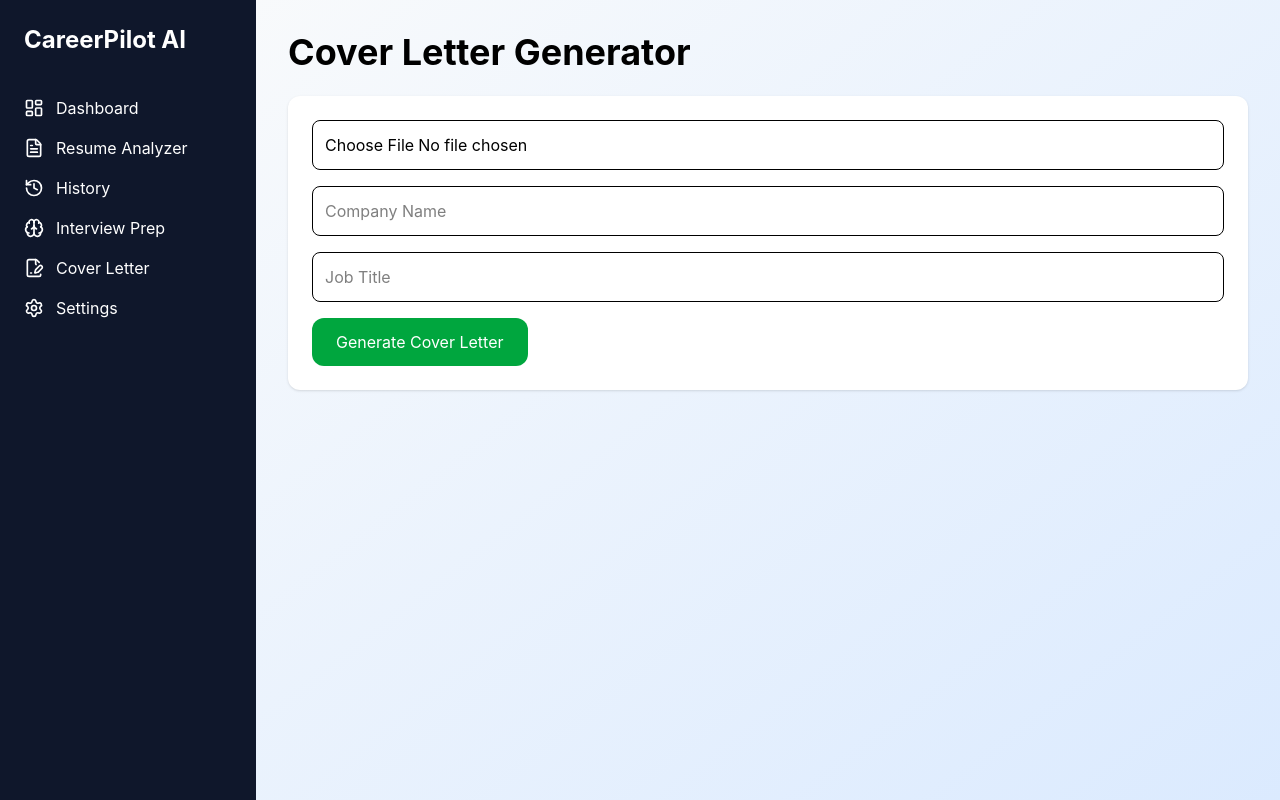
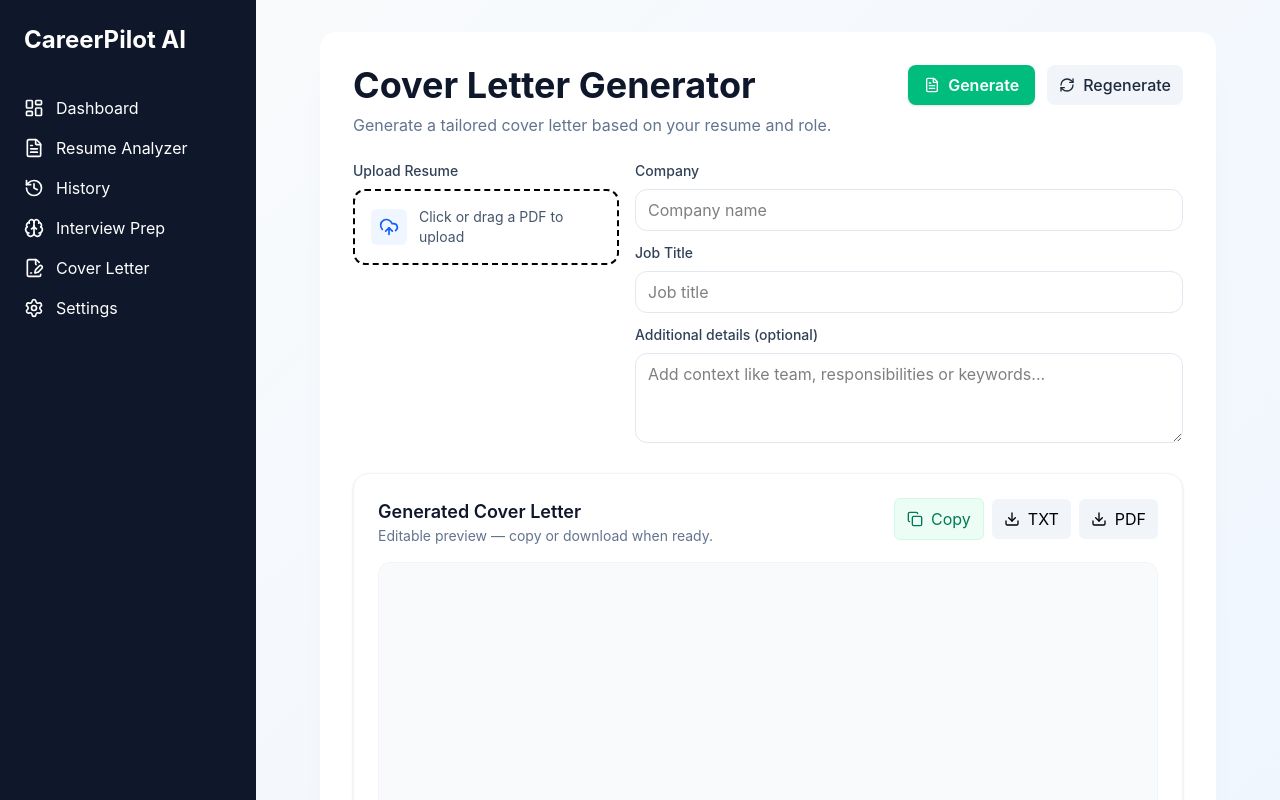
Before and after one commit to Arushi2505/AI-Resume-Analyzer, a React app in the folder frontend/: page /cover-letter in a window 1280 px wide. Shown: the top 800 px of the page. Built offline with nearby package versions, Linux system fonts and the light colour scheme; the HTML template or start-up script is replaced by a standard one.

Commit message:
Redesign Cover Letter UI

```diff
--- a/frontend/src/pages/CoverLetter.jsx
+++ b/frontend/src/pages/CoverLetter.jsx
@@ -1,22 +1,20 @@
-import { useState } from "react";
+import { useRef, useState } from "react";
 import axios from "axios";
+import { motion } from "framer-motion";
+import { UploadCloud, FileText, Copy, Download, RefreshCw, Loader2 } from "lucide-react";
 
 function CoverLetter() {
 
-  const [company, setCompany] =
-    useState("");
-
-  const [jobTitle, setJobTitle] =
-    useState("");
-
-  const [letter, setLetter] =
-    useState("");
+  const [company, setCompany] = useState("");
+  const [jobTitle, setJobTitle] = useState("");
+  const [extraJD, setExtraJD] = useState("");
+  const [letter, setLetter] = useState("");
+  const [loading, setLoading] = useState(false);
+  const fileRef = useRef(null);
 
   const generateLetter = async () => {
 
-  const resume =
-    document.getElementById("resumeFile")
-    ?.files?.[0];
+    const resume = document.getElementById("resumeFile")?.files?.[0];
 
     if (!resume) {
       alert("Please upload your resume.");
@@ -30,218 +28,137 @@ function CoverLetter() {
 
     const formData = new FormData();
 
-  formData.append(
-    "resume",
-    resume
-  );
+    formData.append("resume", resume);
 
     formData.append(
       "job_description",
-    `
-Company: ${company}
-
-Role: ${jobTitle}
-`
+      `Company: ${company}\n\nRole: ${jobTitle}\n\n${extraJD}`
     );
 
+    setLoading(true);
+
     try {
+      const response = await axios.post("http://127.0.0.1:8000/generate-cover-letter", formData);
+      setLetter(response.data.cover_letter);
+    } catch (err) {
+      console.error(err);
+      alert("Failed to generate.");
+    } finally {
+      setLoading(false);
+    }
+  };
 
-    const response =
-      await axios.post(
+  const handleCopy = async () => {
+    try {
+      await navigator.clipboard.writeText(letter);
+    } catch (e) {
+      console.error(e);
+    }
+  };
 
-        "http://127.0.0.1:8000/generate-cover-letter",
+  const handleDownloadTxt = () => {
+    const blob = new Blob([letter], { type: "text/plain" });
+    const url = URL.createObjectURL(blob);
+    const a = document.createElement("a");
+    a.href = url;
+    a.download = "cover_letter.txt";
+    a.click();
+    URL.revokeObjectURL(url);
+  };
 
-        formData
+  const handleDownloadPdf = () => {
+    // Open printable window — user can save as PDF via print dialog
+    const win = window.open("", "_blank");
+    if (!win) return;
+    win.document.write(`<html><head><title>Cover Letter</title><style>body{font-family: Inter, ui-sans-serif, system-ui, -apple-system, 'Segoe UI', Roboto, 'Helvetica Neue', Arial; padding:40px; color:#0f172a;} .container{max-width:800px;margin:0 auto;} h1{font-size:18px;margin-bottom:16px;} pre{white-space:pre-wrap;font-size:15px;line-height:1.6;}</style></head><body><div class='container'><h1>Cover Letter for ${company} — ${jobTitle}</h1><pre>${letter.replace(/</g, '&lt;')}</pre></div></body></html>`);
+    win.document.close();
+    win.focus();
+    setTimeout(() => {
+      win.print();
+    }, 250);
+  };
 
-      );
-
-    setLetter(
-      response.data.cover_letter
-    );
-
-  }
-
-  catch(err){
-
-    console.log(err);
-
-    alert(
-      "Failed to generate."
-    );
-
-  }
-
+  const handleRegenerate = () => {
+    generateLetter();
   };
 
   return (
-    <div className="
-      min-h-screen
-      bg-gradient-to-br
-      from-slate-50
-      to-blue-100
-      p-8
-    ">
+    <div className="min-h-screen bg-gradient-to-br from-slate-50 to-blue-50 p-6 sm:p-8">
+      <motion.div initial={{ opacity: 0, y: 6 }} animate={{ opacity: 1, y: 0 }} className="max-w-4xl mx-auto bg-white/95 border border-white/60 rounded-2xl p-6 sm:p-8 shadow-[0_20px_40px_-20px_rgba(2,6,23,0.06)]">
 
-      <h1 className="
-        text-4xl
-        font-bold
-        mb-6
-      ">
-        Cover Letter Generator
-      </h1>
+        <div className="flex items-start justify-between gap-4 flex-col sm:flex-row">
+          <div>
+            <h1 className="text-3xl sm:text-4xl font-bold text-slate-900">Cover Letter Generator</h1>
+            <p className="text-slate-500 mt-2">Generate a tailored cover letter based on your resume and role.</p>
+          </div>
 
-      <div className="
-        bg-white
-        rounded-xl
-        shadow
-        p-6
-      ">
-        <div className="mb-4">
+          <div className="flex items-center gap-3 mt-4 sm:mt-0">
+            <button onClick={generateLetter} disabled={loading} className="inline-flex items-center gap-2 bg-emerald-500 hover:bg-emerald-600 text-white px-4 py-2 rounded-lg font-semibold shadow-sm">
+              {loading ? <Loader2 className="w-4 h-4 animate-spin" /> : <FileText className="w-4 h-4" />} <span>{loading ? 'Generating...' : 'Generate'}</span>
+            </button>
+            <button onClick={handleRegenerate} disabled={loading} className="inline-flex items-center gap-2 bg-slate-100 hover:bg-slate-200 text-slate-800 px-3 py-2 rounded-lg font-medium">
+              <RefreshCw className="w-4 h-4" /> Regenerate
+            </button>
+          </div>
+        </div>
 
-        <input
+        <div className="mt-6 grid grid-cols-1 sm:grid-cols-3 gap-4">
+          <div className="sm:col-span-1">
+            <label className="block text-sm font-medium text-slate-700 mb-2">Upload Resume</label>
+            <div className="border-2 border-dashed rounded-xl p-4 flex items-center gap-3 cursor-pointer" onClick={() => document.getElementById('resumeFile')?.click()}>
+              <div className="p-2 rounded-md bg-blue-50 text-blue-600"><UploadCloud className="w-5 h-5" /></div>
+              <div className="text-sm text-slate-600">Click or drag a PDF to upload</div>
+              <input id="resumeFile" ref={fileRef} type="file" accept=".pdf" className="hidden" />
+            </div>
+          </div>
 
-        id="resumeFile"
+          <div className="sm:col-span-2">
+            <label className="block text-sm font-medium text-slate-700 mb-2">Company</label>
+            <input type="text" value={company} onChange={(e) => setCompany(e.target.value)} placeholder="Company name" className="w-full rounded-xl border border-slate-200 px-3 py-2 focus:outline-none focus:ring-2 focus:ring-blue-200" />
 
-        type="file"
+            <label className="block text-sm font-medium text-slate-700 mb-2 mt-3">Job Title</label>
+            <input type="text" value={jobTitle} onChange={(e) => setJobTitle(e.target.value)} placeholder="Job title" className="w-full rounded-xl border border-slate-200 px-3 py-2 focus:outline-none focus:ring-2 focus:ring-blue-200" />
 
-        accept=".pdf"
+            <label className="block text-sm font-medium text-slate-700 mb-2 mt-3">Additional details (optional)</label>
+            <textarea value={extraJD} onChange={(e) => setExtraJD(e.target.value)} placeholder="Add context like team, responsibilities or keywords..." className="w-full rounded-xl border border-slate-200 px-3 py-2 min-h-[90px] focus:outline-none focus:ring-2 focus:ring-blue-200" />
+          </div>
+        </div>
 
-        className="w-full border rounded-lg p-3"
+        {/* Result area */}
+        <div className="mt-6">
+          <motion.div initial={{ opacity: 0 }} animate={{ opacity: 1 }} className="bg-white border border-slate-100 rounded-2xl shadow-sm p-6">
+            <div className="flex items-start justify-between gap-4">
+              <div>
+                <h3 className="text-lg font-semibold text-slate-900">Generated Cover Letter</h3>
+                <p className="text-sm text-slate-500">Editable preview — copy or download when ready.</p>
+              </div>
 
-        />
-
-        </div>
-        <input
-          type="text"
-          placeholder="Company Name"
-          value={company}
-          onChange={(e) =>
-            setCompany(e.target.value)
-          }
-          className="
-            w-full
-            p-3
-            border
-            rounded-lg
-            mb-4
-          "
-        />
-
-        <input
-          type="text"
-          placeholder="Job Title"
-          value={jobTitle}
-          onChange={(e) =>
-            setJobTitle(e.target.value)
-          }
-          className="
-            w-full
-            p-3
-            border
-            rounded-lg
-            mb-4
-          "
-        />
-
-        <button
-          onClick={generateLetter}
-          className="
-            bg-green-600
-            text-white
-            px-6
-            py-3
-            rounded-xl
-          "
-        >
-          Generate Cover Letter
+              <div className="flex items-center gap-2">
+                <button onClick={handleCopy} disabled={!letter} className="inline-flex items-center gap-2 px-3 py-2 rounded-md bg-emerald-50 text-emerald-700 border border-emerald-100">
+                  <Copy className="w-4 h-4" /> Copy
                 </button>
 
+                <button onClick={handleDownloadTxt} disabled={!letter} className="inline-flex items-center gap-2 px-3 py-2 rounded-md bg-slate-100">
+                  <Download className="w-4 h-4" /> TXT
+                </button>
+
+                <button onClick={handleDownloadPdf} disabled={!letter} className="inline-flex items-center gap-2 px-3 py-2 rounded-md bg-slate-100">
+                  <Download className="w-4 h-4" /> PDF
+                </button>
+              </div>
             </div>
 
-      {letter && (
-
-  <div>
-
-    <textarea
-      value={letter}
-      readOnly
-      className="
-        mt-8
-        w-full
-        h-96
-        p-6
-        rounded-xl
-        bg-white
-        shadow
-      "
-    />
-
-    <div className="flex gap-4 mt-4">
-
-  <button
-    onClick={() =>
-      navigator.clipboard.writeText(letter)
-    }
-    className="
-      bg-blue-600
-      text-white
-      px-4
-      py-2
-      rounded-lg
-      hover:bg-blue-700
-    "
-  >
-    Copy Cover Letter
-  </button>
-
-  <button
-    onClick={() => {
-
-      const blob = new Blob(
-        [letter],
-        {
-          type: "text/plain"
-        }
-      );
-
-      const url =
-        URL.createObjectURL(blob);
-
-      const a =
-        document.createElement("a");
-
-      a.href = url;
-
-      a.download =
-        "cover_letter.txt";
-
-      a.click();
-
-      URL.revokeObjectURL(url);
-
-    }}
-    className="
-      bg-green-600
-      text-white
-      px-4
-      py-2
-      rounded-lg
-      hover:bg-green-700
-    "
-  >
-    Download Cover Letter
-  </button>
-
+            <div className="mt-4">
+              <div className="prose max-w-none">
+                <textarea value={letter} readOnly className="w-full min-h-[320px] p-4 rounded-xl border border-slate-100 bg-gray-50 text-slate-800" />
+              </div>
+            </div>
+          </motion.div>
         </div>
 
+      </motion.div>
     </div>
-
-)}
-
-    </div>
-
   );
 }
 
-
 export default CoverLetter;
```
Lines whose indentation alone changed are shown as unchanged.
